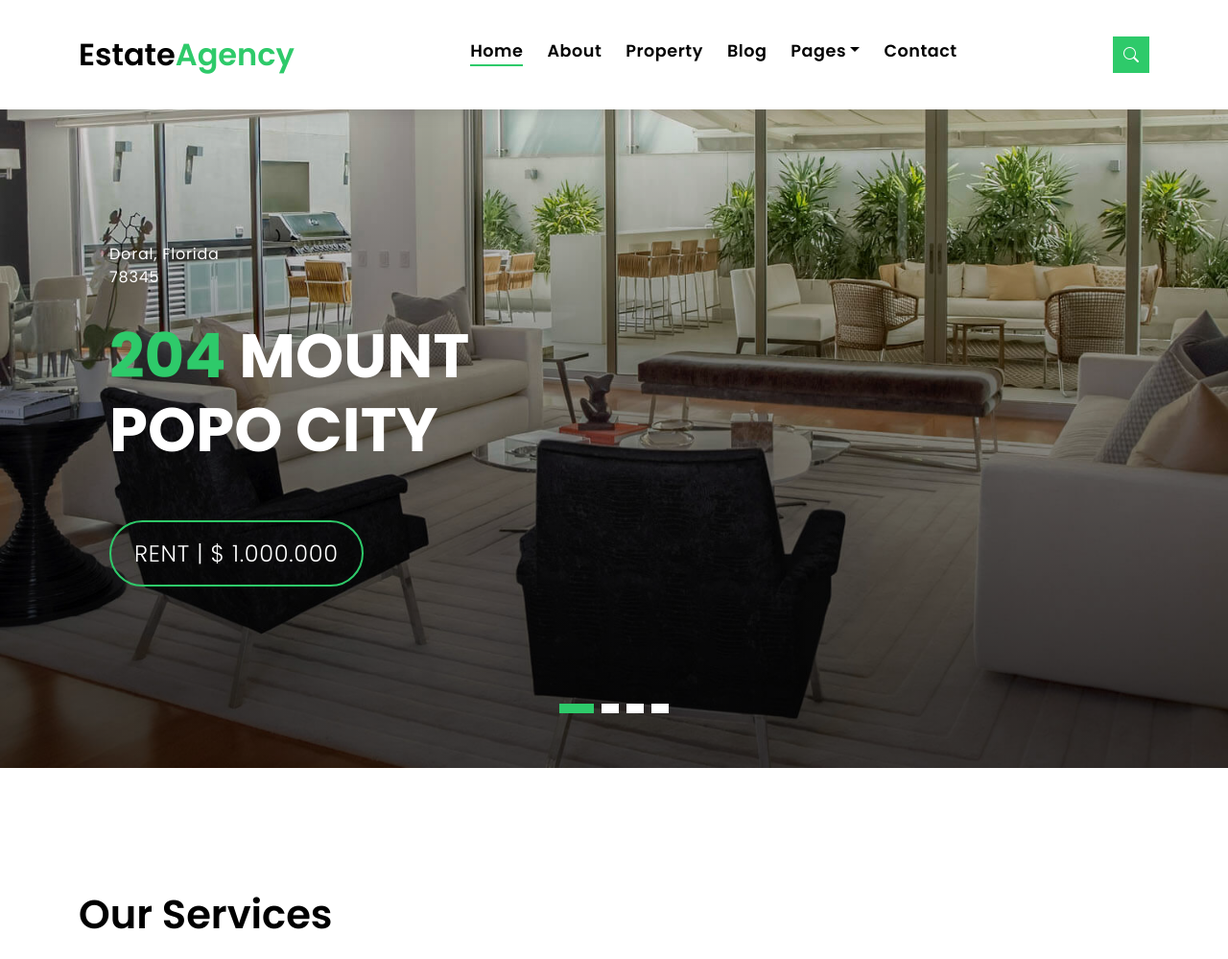
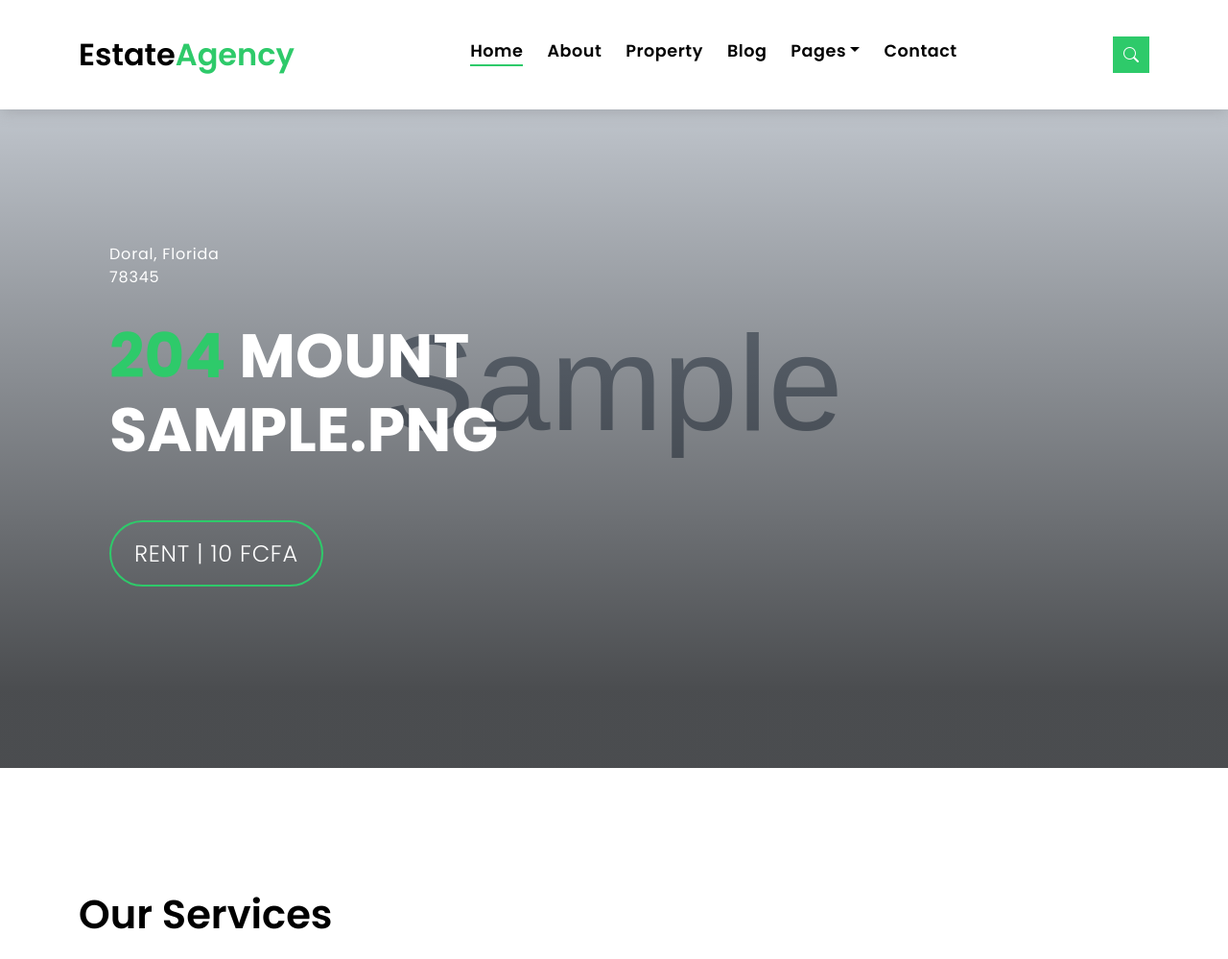
Before and after one commit to FranckyPopo/project_patrick, a Django app: page / in a window 1280 px wide. Shown: the top 999 px of the page at 96% size. Run offline with Django 4.2, Linux system fonts and the light colour scheme; tables that the repository leaves empty hold one stand-in row (values such as "Sample post"); grey boxes marked "Sample" are stand-in pictures; some libraries are stand-ins or nearby versions.

Commit message:
Commit avant de parti a la maison

```diff
--- a/src/front/admin.py
+++ b/src/front/admin.py
@@ -1,3 +1,7 @@
 from django.contrib import admin
+from front.models import SliderSite, City, District
 
 # Register your models here.
+admin.site.register(SliderSite)
+admin.site.register(City)
+admin.site.register(District)
--- a/src/front/models.py
+++ b/src/front/models.py
@@ -1,9 +1,22 @@
 from django.db import models
 from django.core.validators import MinValueValidator, MaxValueValidator
-from user.models import PhotoProfile
-
+from django.utils import timezone
 
 # Models site
+class City(models.Model):
+    city = models.CharField(max_length=25)
+    date_create = models.DateTimeField(default=timezone.now())
+
+    def __str__(self) -> str:
+        return self.city
+
+class District(models.Model):
+    district = models.CharField(max_length=25)
+    date_create = models.DateTimeField(default=timezone.now())
+
+    def __str__(self) -> str:
+        return self.district
+
 class SiteInfos(models.Model):
     site_title = models.CharField(max_length=25, blank=False)
     main_color = models.CharField(max_length=25, blank=False)
@@ -22,9 +35,17 @@ class ContactSite(models.Model):
     lang = models.CharField(max_length=25, blank=False)
 
 class SliderSite(models.Model):
-    photo_profile = models.ForeignKey(PhotoProfile, on_delete=models.CASCADE)
     title_image = models.CharField(max_length=25, blank=False)
     price = models.IntegerField(validators=[MinValueValidator(1), MaxValueValidator(1_000_000)])
+    photo_profile = models.ImageField()
+
+    city = models.ForeignKey(City, on_delete=models.CASCADE)
+    district = models.ForeignKey(District, on_delete=models.CASCADE)
+
+    data_create = models.DateTimeField(default=timezone.now)
+
+    def __str__(self) -> str:
+        return self.title_image
 
 # Model servies
 class Service(models.Model):
--- a/src/front/views.py
+++ b/src/front/views.py
@@ -1,5 +1,7 @@
 from django.shortcuts import render
+from front.models import SliderSite
 
 # Create your views here.
 def front_index(request):
-    return render(request, "projet_patrick/index.html")
+    sliders = SliderSite.objects.all()
+    return render(request, "projet_patrick/index.html", context={"sliders": sliders})
--- a/src/user/admin.py
+++ b/src/user/admin.py
@@ -1,3 +1,5 @@
 from django.contrib import admin
+from user.models import Client
 
 # Register your models here.
+admin.site.register(Client)
--- a/src/user/templates/projet_patrick/index.html
+++ b/src/user/templates/projet_patrick/index.html
@@ -178,8 +178,8 @@
   <div class="intro intro-carousel swiper position-relative">
 
     <div class="swiper-wrapper">
-
-      <div class="swiper-slide carousel-item-a intro-item bg-image" style="background-image: url('assets/img/slide-1.jpg')">
+      {% for slider in sliders %}
+        <div class="swiper-slide carousel-item-a intro-item bg-image" style="background-image: url('{{ slider.photo_profile.url }}')">
           <div class="overlay overlay-a"></div>
           <div class="intro-content display-table">
             <div class="table-cell">
@@ -192,10 +192,10 @@
                       </p>
                       <h1 class="intro-title mb-4 ">
                         <span class="color-b">204 </span> Mount
-                      <br> Popo city
+                        <br> {{ slider.title_image }}
                       </h1>
                       <p class="intro-subtitle intro-price">
-                      <a href="#"><span class="price-a">rent | $ 1.000.000</span></a>
+                        <a href="#"><span class="price-a">rent | {{ slider.price }} FCFA</span></a>
                       </p>
                     </div>
                   </div>
@@ -204,87 +204,11 @@
             </div>
           </div>
         </div>
-
-      <div class="swiper-slide carousel-item-a intro-item bg-image" style="background-image: url('assets/img/slide-1.jpg')">
-        <div class="overlay overlay-a"></div>
-        <div class="intro-content display-table">
-          <div class="table-cell">
-            <div class="container">
-              <div class="row">
-                <div class="col-lg-8">
-                  <div class="intro-body">
-                    <p class="intro-title-top">Doral, Florida
-                      <br> 78345
-                    </p>
-                    <h1 class="intro-title mb-4 ">
-                      <span class="color-b">204 </span> Mount
-                      <br> Olive Road Two
-                    </h1>
-                    <p class="intro-subtitle intro-price">
-                      <a href="#"><span class="price-a">rent | $ 12.000</span></a>
-                    </p>
-                  </div>
-                </div>
-              </div>
-            </div>
-          </div>
-        </div>
-      </div>
-
-      <div class="swiper-slide carousel-item-a intro-item bg-image" style="background-image: url(projet_patrick/assets/img/slide-2.jpg)">
-        <div class="overlay overlay-a"></div>
-        <div class="intro-content display-table">
-          <div class="table-cell">
-            <div class="container">
-              <div class="row">
-                <div class="col-lg-8">
-                  <div class="intro-body">
-                    <p class="intro-title-top">Doral, Florida
-                      <br> 78345
-                    </p>
-                    <h1 class="intro-title mb-4">
-                      <span class="color-b">204 </span> Rino
-                      <br> Venda Road Five
-                    </h1>
-                    <p class="intro-subtitle intro-price">
-                      <a href="#"><span class="price-a">rent | $ 12.000</span></a>
-                    </p>
-                  </div>
-                </div>
-              </div>
-            </div>
-          </div>
-        </div>
-      </div>
-
-      <div class="swiper-slide carousel-item-a intro-item bg-image" style="background-image: url(assets/img/slide-3.jpg)">
-        <div class="overlay overlay-a"></div>
-        <div class="intro-content display-table">
-          <div class="table-cell">
-            <div class="container">
-              <div class="row">
-                <div class="col-lg-8">
-                  <div class="intro-body">
-                    <p class="intro-title-top">Doral, Florida
-                      <br> 78345
-                    </p>
-                    <h1 class="intro-title mb-4">
-                      <span class="color-b">204 </span> Alira
-                      <br> Roan Road One
-                    </h1>
-                    <p class="intro-subtitle intro-price">
-                      <a href="#"><span class="price-a">rent | $ 12.000</span></a>
-                    </p>
-                  </div>
-                </div>
-              </div>
-            </div>
-          </div>
-        </div>
-      </div>
+      {% endfor %}
     </div>
     <div class="swiper-pagination"></div>
-  </div><!-- End Intro Section -->
+  </div>
+  <!-- End Intro Section -->
 
   <main id="main">
 
```
Also changed, not shown: src/db.sqlite3, src/front/migrations/0001_initial.py, src/front/migrations/0002_alter_city_date_create_alter_district_date_create.py (added), src/front/migrations/0002_initial.py (deleted), src/front/migrations/0003_alter_city_date_create_alter_district_date_create.py (added), src/front/migrations/0003_alter_service_photo_profile.py (deleted), src/front/migrations/0004_alter_city_date_create_alter_district_date_create.py (added), src/front/migrations/0005_alter_city_date_create_alter_district_date_create.py (added), src/media/103894_BMW_i8_Concept_elu_meilleur_concept_de_2012.jpg (added), src/media/Ferrari-488-Spider_3-798x466.jpg (added), src/media/toyota-bz4x-presente-a-shangai.jpg (added), src/user/migrations/0001_initial.py, src/user/migrations/0002_remove_client_number_phone.py (deleted), src/user/migrations/0003_alter_photoprofile_photo_profile.py (deleted), 1 more files. Lines whose indentation alone changed are shown as unchanged.
